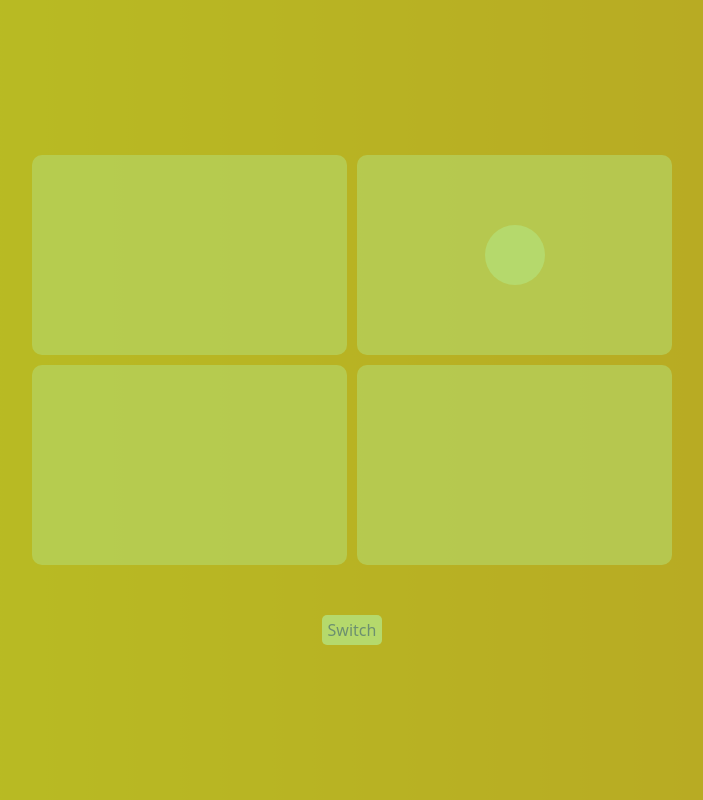
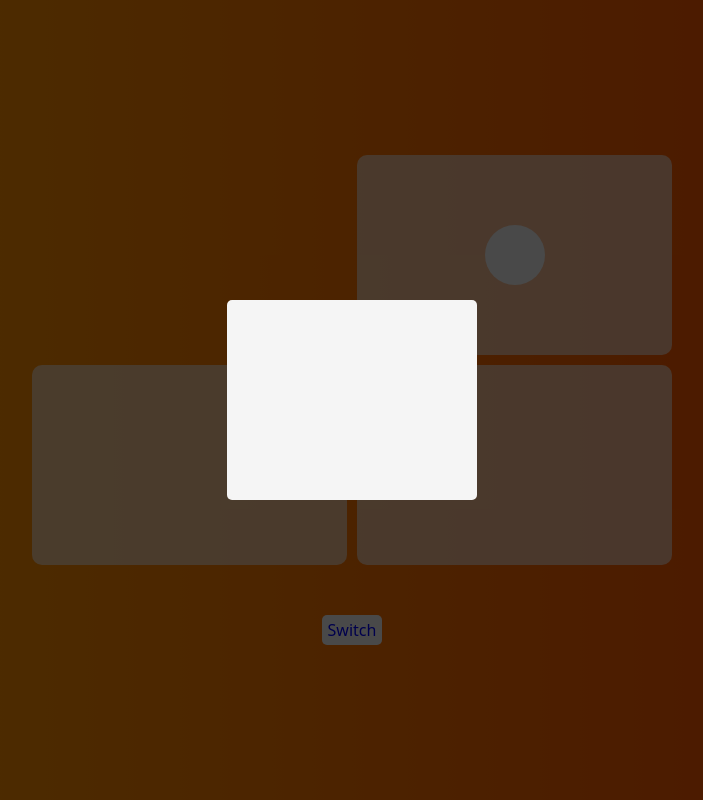
Before and after one commit to jh0152park/NOMADCODER_REACT_CHALLENGE_PROJECT3_Animation, a React (Create React App) app in the folder animation/: page / in a window 1280 px wide. Both pictures are taken after a click on the element 477 px from the left and 255 px from the top of the page. Shown: the whole page, without its empty margins (288-991 px from the left). Built offline with nearby package versions, Linux system fonts and the light colour scheme.

Commit message:
code push

```diff
--- a/animation/package.json
+++ b/animation/package.json
@@ -10,7 +10,7 @@
     "@types/node": "^16.18.40",
     "@types/react": "^18.2.20",
     "@types/react-dom": "^18.2.7",
-    "framer-motion": "^10.12.4",
+    "framer-motion": "^9.1.7",
     "react": "^18.2.0",
     "react-dom": "^18.2.0",
     "react-helmet": "^6.1.0",
--- a/animation/src/App.tsx
+++ b/animation/src/App.tsx
@@ -1,8 +1,17 @@
 import { useState } from "react";
-import { Box, Circle, Container, Grid, Overlay, Switch } from "./Styles";
+import {
+    Box,
+    Circle,
+    Container,
+    Grid,
+    Overlay,
+    PopupCard,
+    Switch,
+} from "./Styles";
 import { AnimatePresence } from "framer-motion";
 
 function App() {
+    const [id, setId] = useState<number>(0);
     const [flip, setFlip] = useState<boolean>(false);
     const [popup, setPopup] = useState<boolean>(false);
     const [switchActive, setSwitchActive] = useState<boolean>(false);
@@ -18,27 +27,25 @@ function App() {
         setSwitchActive(false);
     }
 
-    function handleBoxClick() {
+    function handleBoxClick(index: number) {
         console.log("handleBoxClick");
         setPopup(true);
+        setId(index);
     }
 
     function handleOverlayClick() {
         console.log("handleOverlayClick");
         setPopup(false);
+        setId(0);
     }
 
     return (
         <Container>
             <Grid>
-                <Box id="1" onClick={handleBoxClick}></Box>
-                <Box id="2">
-                    {!flip ? <Circle layoutId="dot"></Circle> : null}
-                </Box>
-                <Box id="3">
-                    {flip ? <Circle layoutId="dot"></Circle> : null}
-                </Box>
-                <Box id="4" onClick={handleBoxClick}></Box>
+                <Box onClick={() => handleBoxClick(1)} layoutId="1"></Box>
+                <Box>{!flip ? <Circle layoutId="dot"></Circle> : null}</Box>
+                <Box>{flip ? <Circle layoutId="dot"></Circle> : null}</Box>
+                <Box onClick={() => handleBoxClick(4)} layoutId="4"></Box>
             </Grid>
             <Switch
                 onMouseDown={handleMouseDown}
@@ -49,8 +56,10 @@ function App() {
             </Switch>
 
             <AnimatePresence>
-                {popup ? (
-                    <Overlay onClick={handleOverlayClick}></Overlay>
+                {popup && id ? (
+                    <Overlay onClick={handleOverlayClick}>
+                        <PopupCard layoutId={id + ""}></PopupCard>
+                    </Overlay>
                 ) : null}
             </AnimatePresence>
         </Container>
--- a/animation/src/Styles.tsx
+++ b/animation/src/Styles.tsx
@@ -10,7 +10,7 @@ export const Container = styled.div`
     flex-direction: column;
 `;
 
-export const Grid = styled.div`
+export const Grid = styled(motion.div)`
     display: grid;
     grid-template-columns: repeat(2, 1fr);
     width: 50%;
@@ -77,5 +77,12 @@ export const Overlay = styled(motion.div)`
     display: flex;
     justify-content: center;
     align-items: center;
-    background-color: rgba(154, 205, 50, 0.7);
+    background-color: rgba(0, 0, 0, 0.7);
 `;
+
+export const PopupCard = styled(motion.div)`
+    width: 250px;
+    height: 200px;
+    background-color: whitesmoke;
+    border-radius: 5px;
+`;
```
Also changed, not shown: 1 other file (tests, documents, lock files or other folders).
